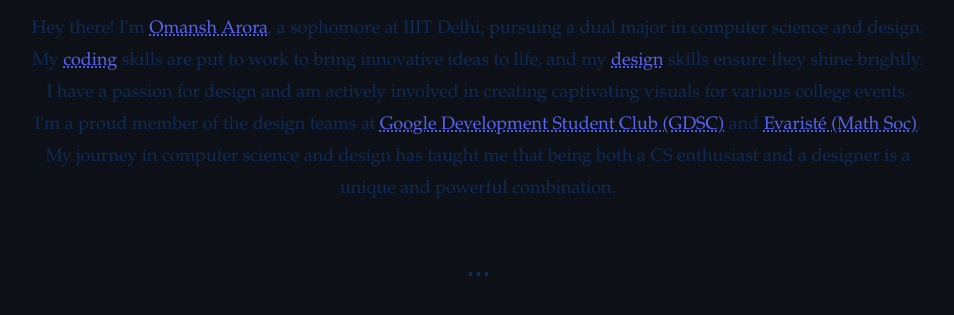
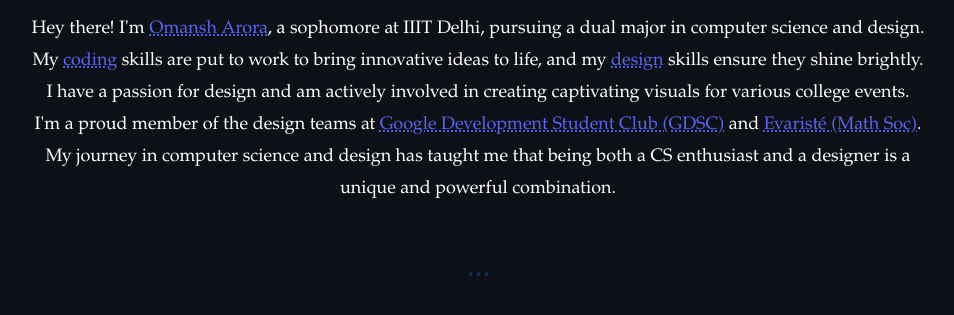
Before and after one commit to OmanshArora/OmanshArora.github.io, a plain HTML site: page index.html in a window 1280 px wide. Shown: the part 423-738 px from the top of the page, without its empty margins (162-1116 px from the left). Drawn offline with Linux system fonts and the light colour scheme.

Commit message:
Update index.html

```diff
--- a/index.html
+++ b/index.html
@@ -25,7 +25,7 @@
       font-size: 18px;
       text-align: center;
       line-height: 2rem;
-      color: #0F2C59;
+      color: #FFFFFF;
       text-decoration: none;
     }
 
```
